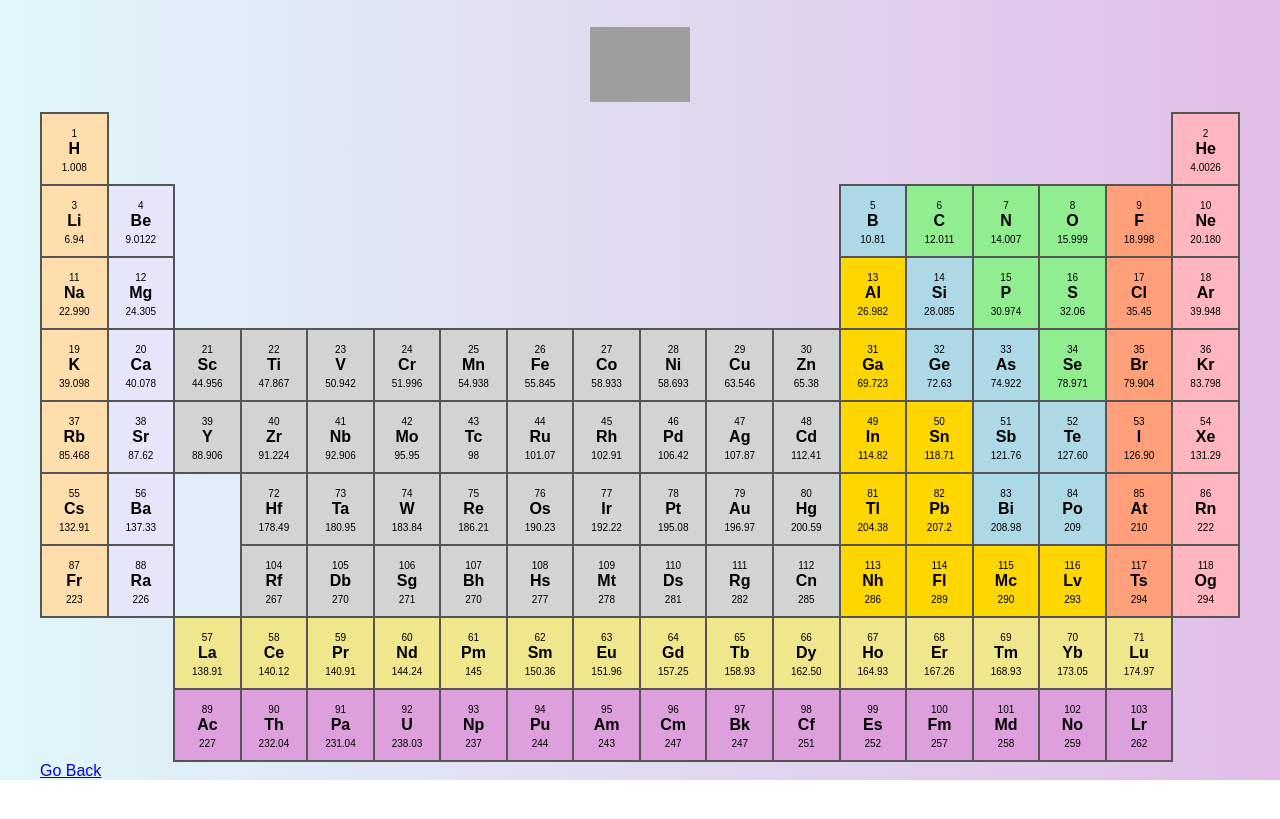
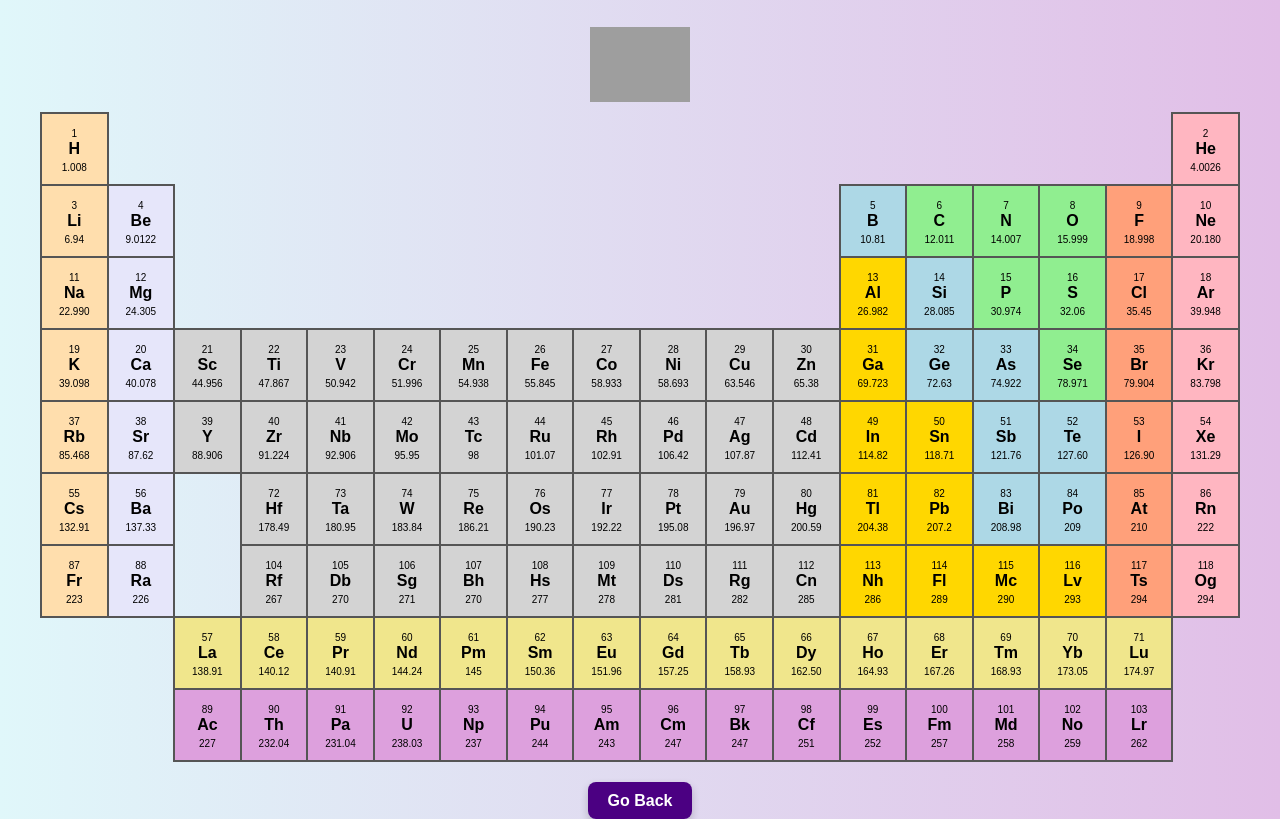
Before and after one commit to Atabelo26/my-website, a plain HTML site: page periodic-table.html in a window 1280 px wide. Shown: the part 106-925 px from the top of the page. Before the commit the page ends 886 px from the top, so only its background shows below. Drawn offline with Linux system fonts and the light colour scheme; grey boxes are pictures that could not be loaded.

Commit message:
Update periodic-table.html

```diff
--- a/periodic-table.html
+++ b/periodic-table.html
@@ -419,9 +419,9 @@
   </tr>
 </table>
 
-<div class="go-back-bottom">
-        <a href="project.html" target="_self">Go Back</a>
-      </div>
+<div class="center-link">
+  <a href="project.html" target="_blank">Go Back</a>
+</div>
 
 </body>
 </html>
```
